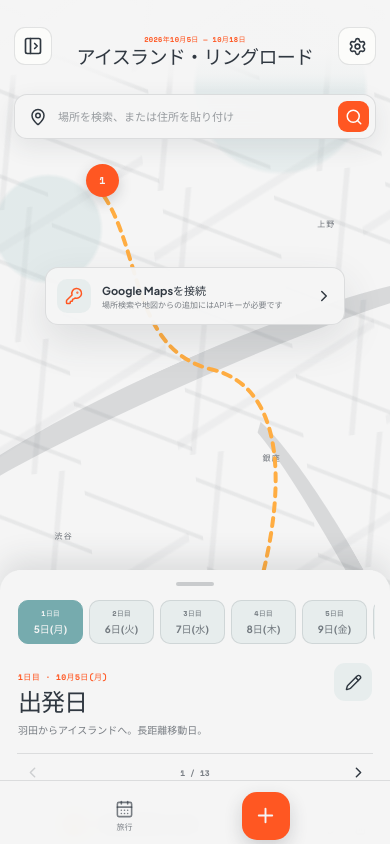
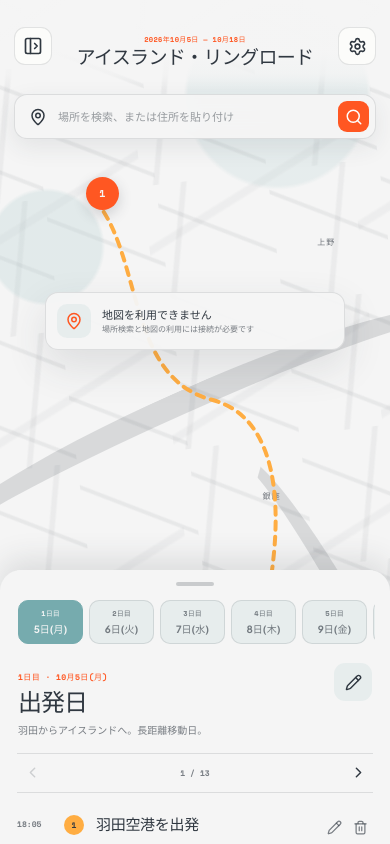
Before and after one commit to Seenyo/trip-plan, a React (Vite) app: page / in a window 390 px wide. Built offline with nearby package versions, Linux system fonts and the light colour scheme.

Commit message:
Simplify map settings and mobile itinerary

```diff
--- a/src/main.jsx
+++ b/src/main.jsx
@@ -18,13 +18,11 @@ import {
 import { CSS } from '@dnd-kit/utilities';
 import {
   ArrowLeft,
-  CalendarDays,
   Check,
   ChevronLeft,
   ChevronRight,
   CirclePlus,
   GripVertical,
-  KeyRound,
   MapPin,
   Navigation,
   PanelLeftClose,
@@ -126,7 +124,7 @@ function createStopMarker(maps, map, position, number, title, color) {
   return marker;
 }
 
-function GoogleMap({ apiKey, day, previousDay, onMapPick, onRequestKey, onTravelTimesChange, varyRouteColors }) {
+function GoogleMap({ apiKey, day, previousDay, onMapPick, onTravelTimesChange, varyRouteColors }) {
   const mapNode = useRef(null);
   const mapRef = useRef(null);
   const overlays = useRef([]);
@@ -372,14 +370,13 @@ function GoogleMap({ apiKey, day, previousDay, onMapPick, onRequestKey, onTravel
   }, [day, previousDay, mapStatus, onMapPick, onTravelTimesChange, varyRouteColors]);
 
   const accessCard = (authorizationError = false) => (
-    <button className="map-key-card" onClick={onRequestKey}>
-      <span className="map-key-icon"><KeyRound size={18} /></span>
+    <div className="map-key-card">
+      <span className="map-key-icon"><MapPin size={18} /></span>
       <span>
-        <strong>{authorizationError ? 'Google Mapsの使用を許可' : 'Google Mapsを接続'}</strong>
-        <small>{authorizationError ? 'Google Cloudのキー制限でこのサイトを許可してください' : '場所検索や地図からの追加にはAPIキーが必要です'}</small>
+        <strong>{authorizationError ? '地図を読み込めませんでした' : '地図を利用できません'}</strong>
+        <small>{authorizationError ? '地図の接続を確認してください' : '場所検索と地図の利用には接続が必要です'}</small>
       </span>
-      <ChevronRight size={18} />
-    </button>
+    </div>
   );
 
   if (!apiKey) {
@@ -418,10 +415,10 @@ function GoogleMap({ apiKey, day, previousDay, onMapPick, onRequestKey, onTravel
   );
 }
 
-function SearchBar({ apiKey, onResult, onRequestKey }) {
+function SearchBar({ apiKey, onResult }) {
   const [query, setQuery] = useState('');
   return <PlaceSearch variant="map" value={query} onChange={setQuery} apiKey={apiKey}
-    onRequestKey={onRequestKey} onSelect={(place) => { setQuery(place.location); onResult(place); }} />;
+    onSelect={(place) => { setQuery(place.location); onResult(place); }} />;
 }
 
 function DayStrip({ trip, dayIndex, setDayIndex }) {
@@ -539,7 +536,7 @@ function ItinerarySheet({ trip, day, travelTimes, varyRouteColors, dayIndex, set
     const dy = t.clientY - touch.current.y;
     if (Math.abs(dx) > Math.abs(dy) && Math.abs(dx) > 45) {
       setDayIndex(Math.max(0, Math.min(trip.days.length - 1, dayIndex + (dx < 0 ? 1 : -1))));
-    } else if (Math.abs(dy) > 35) setOpen(dy < 0);
+    } else if (!open && dy < -35) setOpen(true);
     touch.current = null;
   };
   return (
@@ -668,19 +665,16 @@ function DayForm({ day, onSave, onAddDay, onClose }) {
   );
 }
 
-function SettingsModal({ apiKey, setApiKey, varyRouteColors, setVaryRouteColors, onClose }) {
-  const [value, setValue] = useState(apiKey);
+function SettingsModal({ varyRouteColors, setVaryRouteColors, onClose }) {
   const [varyColors, setVaryColors] = useState(varyRouteColors);
   return (
-    <Modal title="Google Mapsを接続" eyebrow="地図の設定" onClose={onClose}>
-      <div className="settings-copy"><p>Google Maps JavaScript APIキーを入力すると、地図、場所検索、地図をタップして予定を追加する機能が使えます。</p><p>キーはこのブラウザに保存されます。公開サイトでは、Google CloudでGitHub Pagesのドメインに利用を制限してください。</p></div>
-      <label className="field full"><span>APIキー</span><input type="password" value={value} onChange={(e) => setValue(e.target.value)} placeholder="AIza…" /></label>
+    <Modal title="地図の設定" onClose={onClose}>
       <label className="route-color-setting">
         <input type="checkbox" checked={varyColors} onChange={(event) => setVaryColors(event.target.checked)} />
         <span className="setting-switch" aria-hidden="true"><i /></span>
         <span><strong>地点ごとにルート色を変える</strong><small>地図の区間と旅程の番号を同じ色で表示します</small></span>
       </label>
-      <div className="modal-actions"><button className="secondary-button" onClick={onClose}>キャンセル</button><button className="primary-button" onClick={() => { setApiKey(value.trim()); setVaryRouteColors(varyColors); onClose(); }}>設定を保存</button></div>
+      <div className="modal-actions"><button className="secondary-button" onClick={onClose}>キャンセル</button><button className="primary-button" onClick={() => { setVaryRouteColors(varyColors); onClose(); }}>設定を保存</button></div>
     </Modal>
   );
 }
@@ -689,9 +683,8 @@ function App() {
   const initialTrips = useMemo(() => migrateTrips(), []);
   const { trips, setTrips, syncStatus } = useSharedWorkspace(initialTrips);
   const bundledApiKey = import.meta.env.VITE_GOOGLE_MAPS_API_KEY || '';
-  const [savedApiKey, setApiKey] = useStoredState('roam.googleMapsKey', '');
-  const [varyRouteColors, setVaryRouteColors] = useStoredState('roam.varyRouteColors', false);
-  const apiKey = savedApiKey || bundledApiKey;
+  const [varyRouteColors, setVaryRouteColors] = useStoredState('roam.varyRouteColors.v2', true);
+  const apiKey = bundledApiKey;
   const [selectedId, setSelectedId] = useState(trips[0]?.id);
   const [dayIndex, setDayIndex] = useState(0);
   const [sheetOpen, setSheetOpen] = useState(false);
@@ -765,9 +758,9 @@ function App() {
             {timelineOpen ? <PanelRightClose size={20} /> : <PanelRightOpen size={20} />}
           </button>
         </header>
-        <SearchBar apiKey={apiKey} onResult={mapPick} onRequestKey={() => setModal({ type: 'settings' })} />
+        <SearchBar apiKey={apiKey} onResult={mapPick} />
         <GoogleMap apiKey={apiKey} day={day} previousDay={trip.days[dayIndex - 1]} onMapPick={mapPick}
-          onRequestKey={() => setModal({ type: 'settings' })} onTravelTimesChange={setTravelTimes}
+          onTravelTimesChange={setTravelTimes}
           varyRouteColors={varyRouteColors} />
         <div className="desktop-day-strip"><DayStrip trip={trip} dayIndex={dayIndex} setDayIndex={setDayIndex} /></div>
         <div className="map-hint"><MapPin size={14} /> 地図をタップして予定を追加</div>
@@ -776,10 +769,6 @@ function App() {
         const activity = day.activities.find((item) => item.id === id);
         if (activity) setModal({ type: 'confirmActivityDelete', activity, tripId: trip.id, dayId: day.id });
       }} onReorder={(activities) => updateDay((current) => ({ ...current, activities }))} onEditDay={() => setModal({ type: 'day', day })} />
-      <nav className="mobile-nav" aria-label="クイック操作">
-        <button onClick={() => setRailOpen(true)}><CalendarDays size={19} /><span>旅行</span></button>
-        <button className="nav-add" aria-label="予定を追加" onClick={() => setModal({ type: 'activity' })}><Plus size={23} /></button>
-      </nav>
       {modal?.type === 'activity' && <ActivityForm initial={modal.activity} onSave={saveActivity} onClose={() => setModal(null)} apiKey={apiKey} />}
       {modal?.type === 'confirmActivityDelete' && <Modal title="予定を削除" eyebrow="削除の確認" onClose={() => setModal(null)} danger>
         <p className="delete-confirm-copy">「{modal.activity.title}」を旅程から削除しますか？</p>
@@ -798,8 +787,8 @@ function App() {
       </Modal>}
       {modal?.type === 'trip' && <TripForm onSave={createTrip} onClose={() => setModal(null)} />}
       {modal?.type === 'day' && <DayForm day={modal.day} onClose={() => setModal(null)} onAddDay={addDay} onSave={(saved) => { updateDay(() => saved); setModal(null); }} />}
-      {modal?.type === 'settings' && <SettingsModal apiKey={apiKey} setApiKey={setApiKey}
-        varyRouteColors={varyRouteColors} setVaryRouteColors={setVaryRouteColors} onClose={() => setModal(null)} />}
+      {modal?.type === 'settings' && <SettingsModal varyRouteColors={varyRouteColors}
+        setVaryRouteColors={setVaryRouteColors} onClose={() => setModal(null)} />}
     </main>
   );
 }
--- a/src/styles.css
+++ b/src/styles.css
@@ -85,7 +85,7 @@ button:focus-visible, input:focus-visible, textarea:focus-visible { outline: 3px
 .route-line path { fill: none; stroke: #ffad42; stroke-width: 4; stroke-linecap: round; stroke-dasharray: 8 7; vector-effect: non-scaling-stroke; }
 .map-pin { position: absolute; z-index: 3; width: 33px; height: 33px; border: 0; border-radius: 50%; background: var(--orange); color: var(--paper); box-shadow: 0 5px 14px rgba(48,56,65,.2); font: 700 10px 'Space Mono', monospace; cursor: pointer; }
 .pin-1 { left: 22%; top: 21%; }.pin-2 { left: 40%; top: 41%; background: var(--slate); }.pin-3 { left: 69%; top: 47%; color: var(--ink); background: var(--sage); }.pin-4 { left: 58%; top: 73%; color: var(--ink); background: white; }
-.map-key-card { position: absolute; z-index: 5; top: 50%; left: 50%; transform: translate(-50%, -50%); width: min(300px, calc(100% - 42px)); display: flex; align-items: center; gap: 11px; padding: 11px; text-align: left; border: 1px solid var(--line); background: rgba(245,245,245,.96); border-radius: 13px; box-shadow: var(--shadow); cursor: pointer; }
+.map-key-card { position: absolute; z-index: 5; top: 50%; left: 50%; transform: translate(-50%, -50%); width: min(300px, calc(100% - 42px)); display: flex; align-items: center; gap: 11px; padding: 11px; text-align: left; border: 1px solid var(--line); background: rgba(245,245,245,.96); border-radius: 13px; box-shadow: var(--shadow); }
 .map-key-card > span:nth-child(2) { display: grid; gap: 2px; flex: 1; }
 .map-key-card strong { font-size: 11px; }.map-key-card small { color: var(--muted); font-size: 8px; line-height: 1.35; }
 .map-key-icon { flex: 0 0 auto; width: 34px; height: 34px; display: grid; place-items: center; border-radius: 10px; background: var(--soft); color: var(--orange); }
@@ -145,7 +145,6 @@ button:focus-visible, input:focus-visible, textarea:focus-visible { outline: 3px
 .empty-day { margin-top: 28px; width: 100%; padding: 30px; border: 1px dashed rgba(48,56,65,.24); border-radius: 14px; background: var(--soft); display: grid; justify-items: center; gap: 5px; cursor: pointer; }
 .empty-day > span { width: 36px; height: 36px; display: grid; place-items: center; border-radius: 10px; color: white; background: var(--orange); margin-bottom: 5px; }
 .empty-day strong { font-size: 15px; font-weight: 700; }.empty-day small { color: var(--muted); font-size: 9px; }
-.mobile-nav { display: none; }
 
 /* Forms */
 .modal-backdrop { position: fixed; z-index: 100; inset: 0; padding: 22px; display: grid; place-items: center; background: rgba(40,50,55,.38); backdrop-filter: blur(6px); animation: fade-in .18s ease both; }
@@ -177,8 +176,7 @@ button:focus-visible, input:focus-visible, textarea:focus-visible { outline: 3px
 .primary-button { border: 0; color: white; background: var(--orange); }.primary-button svg { transform: rotate(135deg); }
 .secondary-button { border: 1px solid var(--line); background: white; color: var(--ink); }
 .text-button { display: flex; align-items: center; gap: 7px; padding: 0; border: 0; background: transparent; color: var(--orange); font-size: 10px; font-weight: 700; cursor: pointer; text-align: left; }
-.settings-copy { color: var(--muted); font-size: 10px; line-height: 1.6; margin: -8px 0 18px; }.settings-copy p { margin: 7px 0; }
-.route-color-setting { margin-top: 17px; display: grid; grid-template-columns: auto 1fr; align-items: center; gap: 10px; padding: 13px; border: 1px solid var(--line); border-radius: 11px; background: rgba(255,255,255,.62); cursor: pointer; }
+.route-color-setting { display: grid; grid-template-columns: auto 1fr; align-items: center; gap: 10px; padding: 13px; border: 1px solid var(--line); border-radius: 11px; background: rgba(255,255,255,.62); cursor: pointer; }
 .route-color-setting > input { position: absolute; opacity: 0; pointer-events: none; }
 .setting-switch { width: 34px; height: 20px; padding: 2px; display: flex; align-items: center; border-radius: 12px; background: #cbd0d2; transition: background .2s ease; }
 .setting-switch i { width: 16px; height: 16px; border-radius: 50%; background: white; box-shadow: 0 1px 4px rgba(40,50,55,.24); transition: transform .24s cubic-bezier(.2,.9,.3,1); }
@@ -209,15 +207,15 @@ button:focus-visible, input:focus-visible, textarea:focus-visible { outline: 3px
   .trip-rail { position: fixed; inset: 0 auto 0 0; width: min(84vw, 326px); transform: translateX(-105%); transition: transform .28s cubic-bezier(.2,.8,.2,1); box-shadow: 14px 0 36px rgba(48,56,65,.18); }
   .trip-rail.rail-open { transform: translateX(0); }
   .rail-scrim { display: block; position: fixed; z-index: 29; inset: 0; border: 0; background: rgba(48,56,65,.28); backdrop-filter: blur(2px); }
-  .map-stage { height: calc(100dvh - 64px); }
+  .map-stage { height: 100dvh; }
   .topbar { height: 90px; padding: max(13px, env(safe-area-inset-top)) 14px 11px; }
   .mobile-menu { display: grid; }
   .trip-heading h1 { font-size: 19px; }.trip-heading p { display: none; }.trip-heading .eyebrow { font-size: 7px; }
   .map-search { top: 94px; width: calc(100% - 28px); }
   .desktop-day-strip, .map-hint { display: none; }
   .map-key-card { top: 38%; }
-  .itinerary-sheet { position: fixed; z-index: 20; left: 0; right: 0; top: calc(100dvh - 274px); height: calc(100dvh - 70px); padding: 0 17px 82px; border-radius: 21px 21px 0 0; box-shadow: 0 -10px 30px rgba(48,56,65,.13); transition: top .38s cubic-bezier(.2,.85,.2,1); overflow-y: auto; touch-action: pan-y; }
-  .app-shell.timeline-hidden .itinerary-sheet { padding: 0 17px 82px; opacity: 1; visibility: visible; pointer-events: auto; }
+  .itinerary-sheet { position: fixed; z-index: 20; left: 0; right: 0; top: calc(100dvh - 274px); height: calc(100dvh - 70px); padding: 0 17px calc(24px + env(safe-area-inset-bottom)); border-radius: 21px 21px 0 0; box-shadow: 0 -10px 30px rgba(48,56,65,.13); transition: top .38s cubic-bezier(.2,.85,.2,1); overflow-y: auto; touch-action: pan-y; }
+  .app-shell.timeline-hidden .itinerary-sheet { padding: 0 17px calc(24px + env(safe-area-inset-bottom)); opacity: 1; visibility: visible; pointer-events: auto; }
   .itinerary-sheet.sheet-open { top: 72px; }
   .sheet-handle-wrap { position: sticky; top: 0; z-index: 3; width: 100%; height: 27px; display: grid; place-items: center; border: 0; background: linear-gradient(var(--paper) 72%, transparent); }
   .sheet-handle { width: 38px; height: 4px; border-radius: 4px; background: rgba(48,56,65,.22); }
@@ -231,9 +229,6 @@ button:focus-visible, input:focus-visible, textarea:focus-visible { outline: 3px
   .stop { grid-template-columns: 46px 22px 1fr; min-height: 101px; padding-top: 19px; }
   .stop-actions { opacity: 1; gap: 1px; }
   .add-stop-inline { margin-left: 76px; }
-  .mobile-nav { position: fixed; z-index: 25; inset: auto 0 0; height: calc(64px + env(safe-area-inset-bottom)); padding: 6px 54px env(safe-area-inset-bottom); display: grid; grid-template-columns: repeat(2, 1fr); align-items: center; background: rgba(245,245,245,.97); backdrop-filter: blur(10px); border-top: 1px solid var(--line); }
-  .mobile-nav button { height: 46px; padding: 3px; border: 0; background: transparent; display: grid; justify-items: center; align-content: center; gap: 2px; color: var(--muted); font-size: 8px; font-weight: 700; }
-  .mobile-nav button.nav-add { width: 48px; height: 48px; justify-self: center; border-radius: 15px; background: var(--orange); color: var(--paper); box-shadow: 0 7px 18px rgba(48,56,65,.2); }
   .modal-backdrop { align-items: end; padding: 0; }
   .modal { width: 100%; max-height: 90dvh; border-radius: 20px 20px 0 0; padding: 23px 19px calc(23px + env(safe-area-inset-bottom)); }
 }
```
Also changed, not shown: 1 other file (tests, documents, lock files or other folders).
